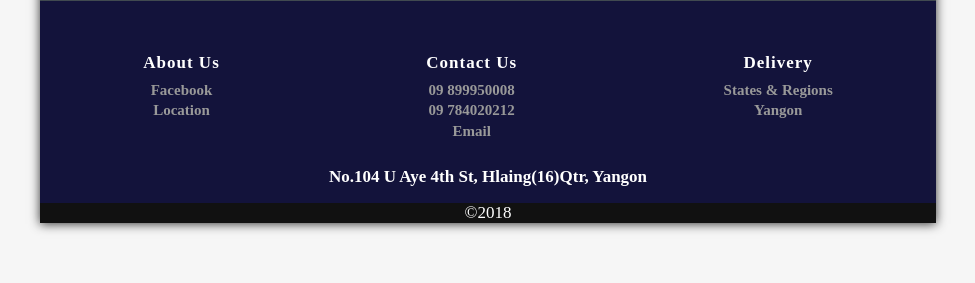
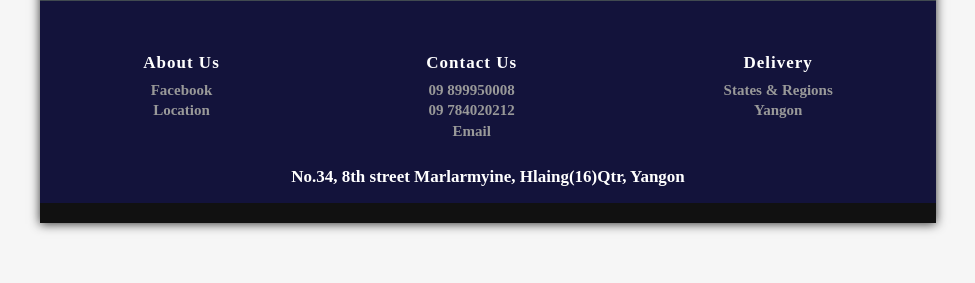
Before and after one commit to Kyaw-Gyi-s-village/tbs, a PHP site: page /tbs/general/contact/ in a window 1280 px wide. Shown: the part 517-800 px from the top of the page, without its empty margins (152-1127 px from the left). Run offline with PHP 8.4, Linux system fonts and the light colour scheme; data comes from the database, SQL or seed files in the repository.

Commit message:
Update index.php

```diff
--- a/index.php
+++ b/index.php
@@ -98,15 +98,15 @@
       <div>
         <ul>
           <li class="ft-related-head">About Us</li>
-          <li><a href="https://www.facebook.com/sea.trading.14" target="_black">Facebook</a></li>
-          <li><a href="https://maps.app.goo.gl/EXGDp" target="_black">Location</a></li>
+          <li><a href="https://www.facebook.com/The-Best-Shop-400445550559177/" target="_black">Facebook</a></li>
+          <li><a href="https://goo.gl/maps/A5bviuiCmGTWw7347" target="_black">Location</a></li>
         </ul>
 
         <ul>
           <li class="ft-related-head">Contact Us</li>
           <li><a href="tel:09899950008">09 899950008</a></li>
           <li><a href="tel:09784020212">09 784020212</a></li>
-          <li><a href="mailto:fuwunlu1996@gmail.com">Email</a></li>
+          <li><a href="mailto:customercare@thebestshopmm.com">Email</a></li>
         </ul>
 
         <ul>
@@ -115,10 +115,10 @@
           <li><a href="<?php echo $url ?>/general/delivery/">Yangon</a></li>
         </ul>
       </div>
-      <p>No.104 U Aye 4th St, Hlaing(16)Qtr, Yangon</p>
+      <p>No.34, 8th street Marlarmyine, Hlaing(16)Qtr, Yangon</p>
     </div><!-- end of footer-top -->
     <div class="footer-bottom">
-      &copy;2018 <a href="#"></a>
+      &nbsp;<a href="#"></a>
     </div><!-- end of footer-bottom -->
   </footer><!-- end of all page's main footer -->
 
```
